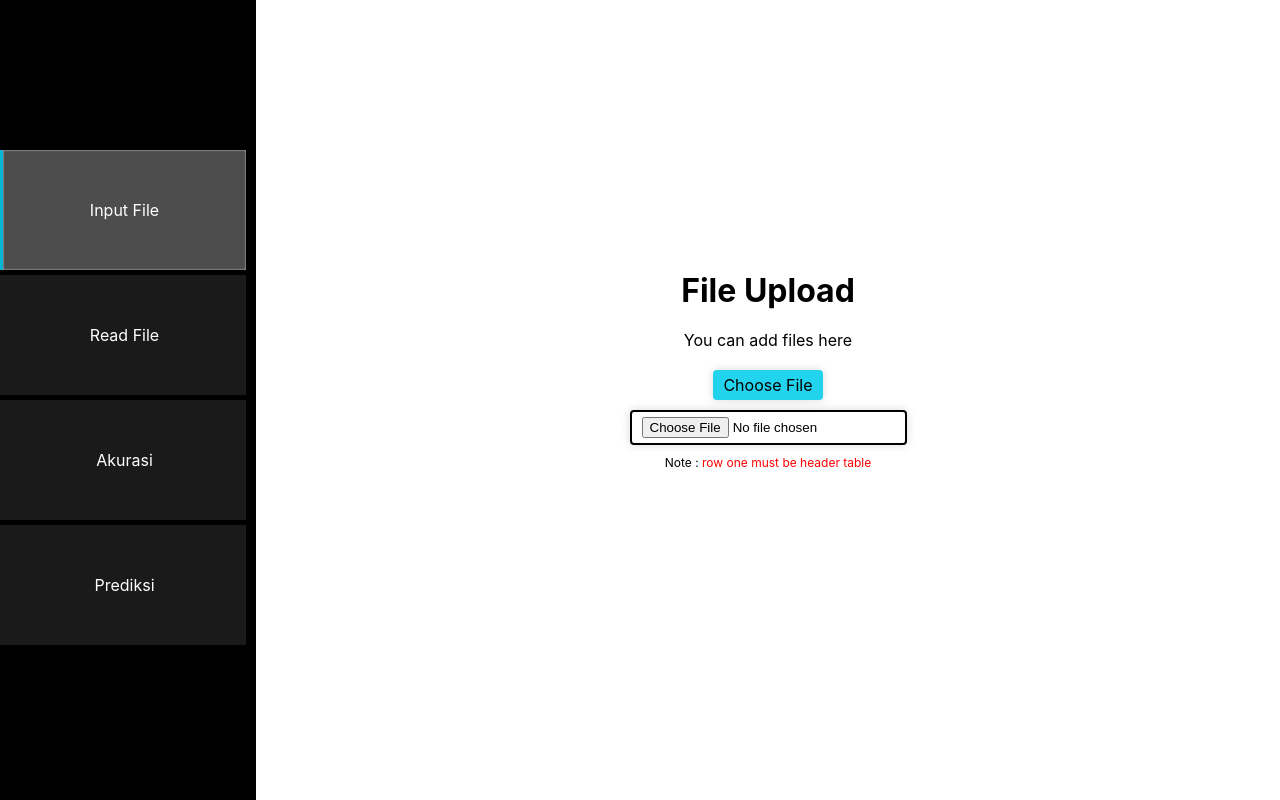
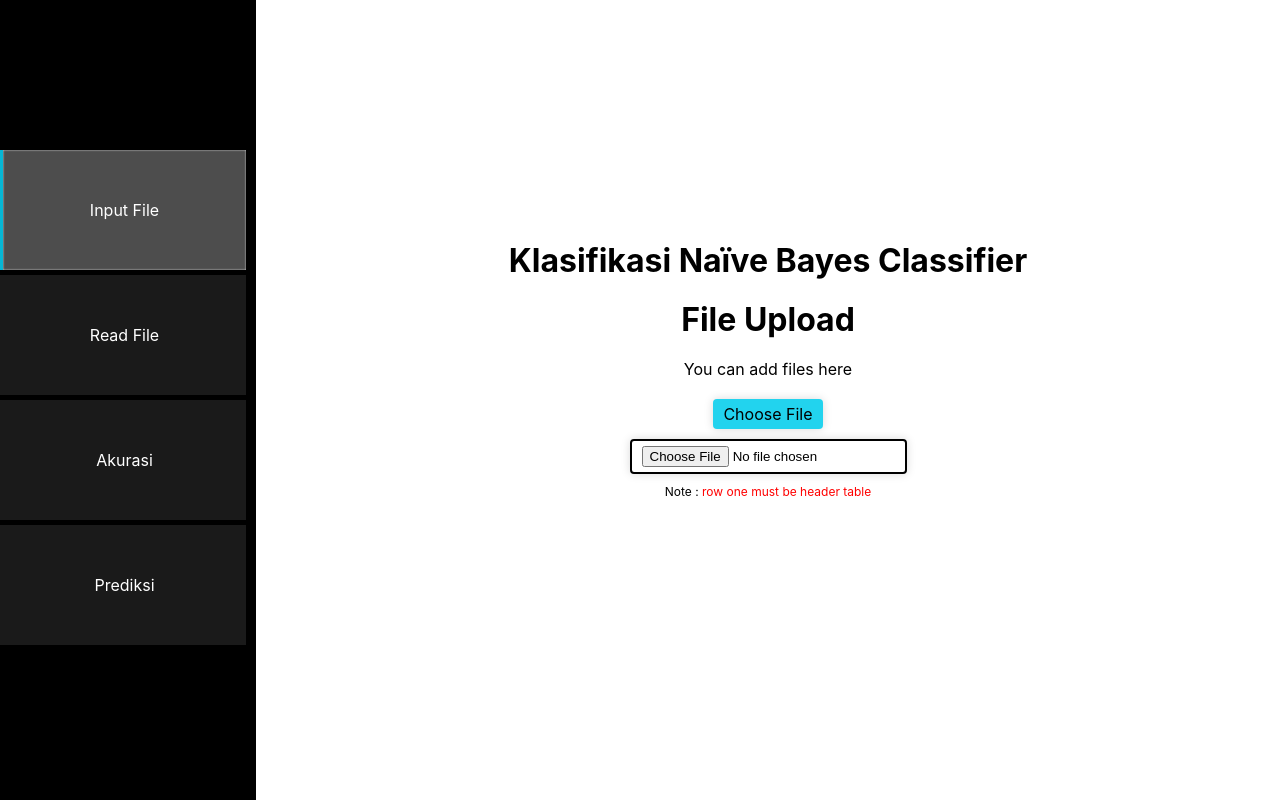
Before and after one commit to agvenmuharisrifqi/showDataML, a Django app: template templates/index.html in a window 1280 px wide. Run offline with Django 4.2, Linux system fonts and the light colour scheme; the template is opened without the code that fills it, so the values that code supplies are empty; some libraries are stand-ins or nearby versions.

Commit message:
perubahan kata2 di index.html v4

```diff
--- a/templates/index.html
+++ b/templates/index.html
@@ -24,6 +24,7 @@
             <!-- Start file upload -->
             <section class="section active">
                 <div class="section-input-file">
+                    <h1 style="font-size: 32px; margin-bottom: 20px;">Klasifikasi Naïve Bayes Classifier </h1>
                     <h2 style="font-size: 32px; margin-bottom: 20px;">File Upload</h2>
                     <p style="margin-bottom: 20px;">You can add files here</p>
                     <form action="">
```
